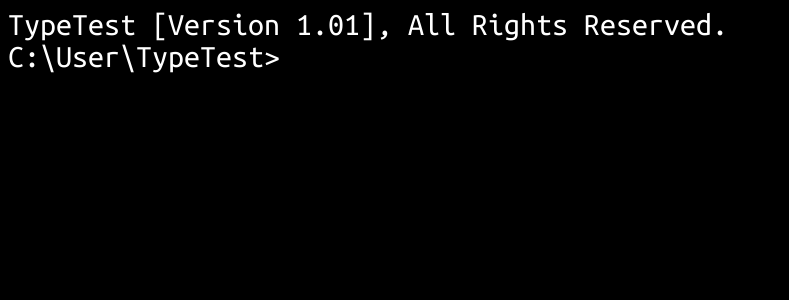
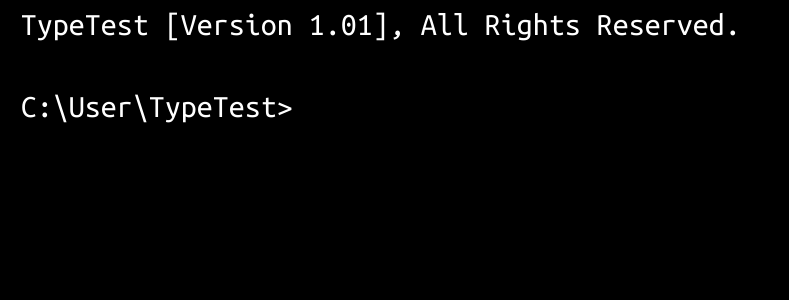
Before and after one commit to Muzz-Silat/Hominal, a Django app: page / in a window 1280 px wide. Shown: the top 300 px of the page, without its empty margins (0-789 px from the left). Run offline with Django 4.2, Linux system fonts and the light colour scheme.

Commit message:
somewhat functional input field

```diff
--- a/TypeTest/frontend/static/css/home.css
+++ b/TypeTest/frontend/static/css/home.css
@@ -3,11 +3,10 @@ body {
     font-family: Ubuntu Mono;
     font-size: 32px;
     color: #ffffff;
+    padding-left: 1%;
+    padding-right: 1%;
 }
 
-.background{
-    padding: 0
-}
 span {
     display: block;
 }
@@ -17,6 +16,14 @@ span {
     font-size: inherit;
     color: inherit;
     border-style: hidden;
+    resize: none;
+
+    width: 100%;
+
+    height: auto;
+
+    padding: 0;
+    margin-top: 4%;
 }
 .terminal-input:focus{
     border-style: none;
--- a/TypeTest/frontend/static/js/test.js
+++ b/TypeTest/frontend/static/js/test.js
@@ -1,12 +1,18 @@
-let test = dotestent.getElementById("test");
+let test = document.getElementsByClassName("terminal-input")[0];
 console.log(test);
 
 const compareto = `C:\\User\\TypeTest>`;
 
 function testinjection(){
-    if(!(test.innerText.includes(compareto))){
-        test.innerText = compareto
+    if(!(test.value.includes(compareto))){
+        test.value = compareto
     }
+
+    test.selectionStart = test.selectionEnd = test.value.length;
+
+    this.style.height = 'auto';
+    this.style.height =
+        (this.scrollHeight) + 'px';
 }
 
 
--- a/TypeTest/frontend/templates/homepage.html
+++ b/TypeTest/frontend/templates/homepage.html
@@ -12,9 +12,7 @@
     <body>
         <div class= "background">
             <span class= "Intro">TypeTest [Version 1.01], All Rights Reserved.</span>
-            <div class="terminal-input" id="test" contenteditable="true">
-                C:\User\TypeTest>
-            </div>
+            <textarea class="terminal-input">C:\User\TypeTest></textarea>
         </div>
     </body>
 
```
Also changed, not shown: README.md.
